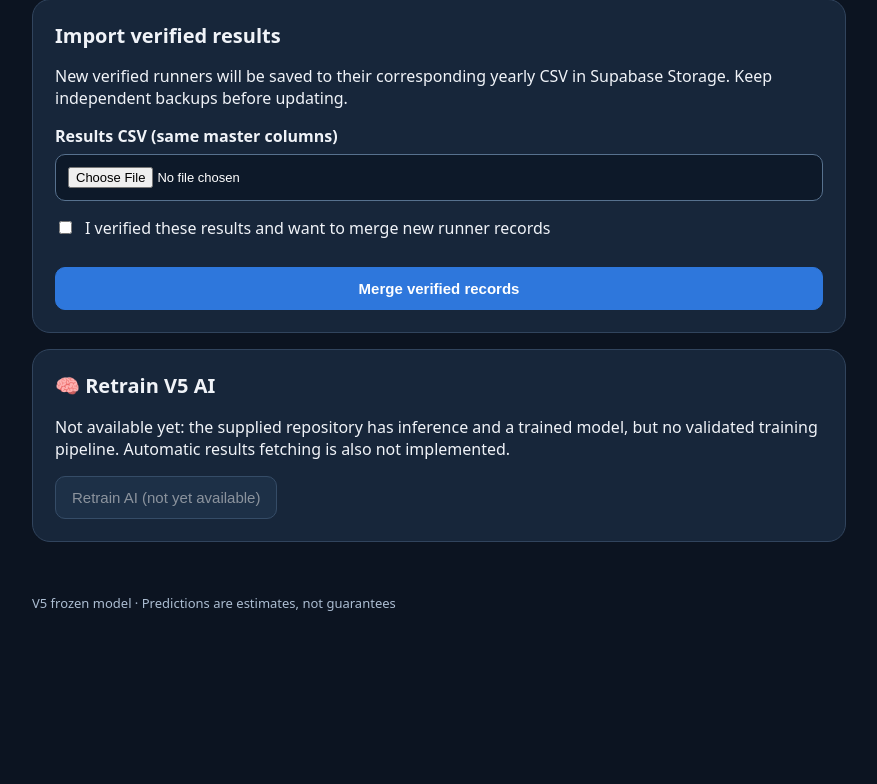
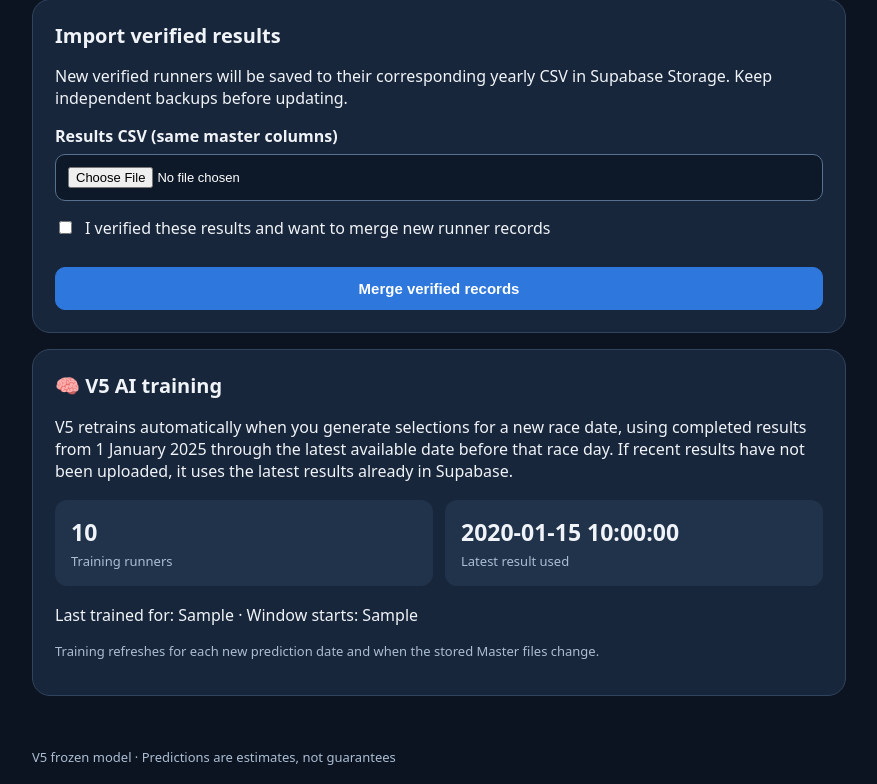
Before and after one commit to Jxcquesy/V5-Racing-Flask, a Flask app: template templates/data.html in a window 1280 px wide. Shown: the part 888-1672 px from the top of the page, without its empty margins (201-1078 px from the left). Before the commit the page ends 1499 px from the top, so only its background shows below. Run offline with Flask 3, Linux system fonts and the light colour scheme; the template is opened without the code that fills it: most values are stand-ins (such as "Sample title", 1, 10 or a date in 2020).

Commit message:
Show V5 daily training window and latest status

```diff
--- a/templates/data.html
+++ b/templates/data.html
@@ -8,4 +8,4 @@
 </section>
 {% if stats %}<section class="card"><h2>Find missing dates</h2><form method="get"><input type="hidden" name="missing" value="1"><div class="two"><label>From<input type="date" name="start" required></label><label>To<input type="date" name="end" value="{{today}}" required></label></div><button>Find dates</button></form>{% if request.args.get('missing') %}<p>{{missing|length}} missing calendar dates (may include days without racing)</p><div class="dates">{{missing|join(', ')}}</div>{% endif %}</section>
 <section class="card"><h2>Import verified results</h2><p>New verified runners will be saved to their corresponding yearly CSV in Supabase Storage. Keep independent backups before updating.</p><form method="post" enctype="multipart/form-data"><input type="hidden" name="action" value="merge"><label>Results CSV (same master columns)<input type="file" name="results" accept=".csv" required></label><label class="check"><input type="checkbox" name="verified" value="yes" required> I verified these results and want to merge new runner records</label><button class="primary">Merge verified records</button></form></section>{% endif %}
-<section class="card"><h2>🧠 Retrain V5 AI</h2><p>Not available yet: the supplied repository has inference and a trained model, but no validated training pipeline. Automatic results fetching is also not implemented.</p><button disabled>Retrain AI (not yet available)</button></section>{% endblock %}
+<section class="card"><h2>🧠 V5 AI training</h2><p>V5 retrains automatically when you generate selections for a new race date, using completed results from 1 January 2025 through the latest available date before that race day. If recent results have not been uploaded, it uses the latest results already in Supabase.</p>{% if training_status %}<div class="metrics"><div><b>{{"{:,}".format(training_status.training_rows)}}</b><small>Training runners</small></div><div><b>{{training_status.trained_until}}</b><small>Latest result used</small></div></div><p>Last trained for: {{training_status.training_day}} · Window starts: {{training_status.training_start}}</p><p class="note">Training refreshes for each new prediction date and when the stored Master files change.</p>{% else %}<p class="note">No daily training run has been recorded yet. The first new prediction request will train V5 from the available 2025-onward results.</p>{% endif %}</section>{% endblock %}
```
